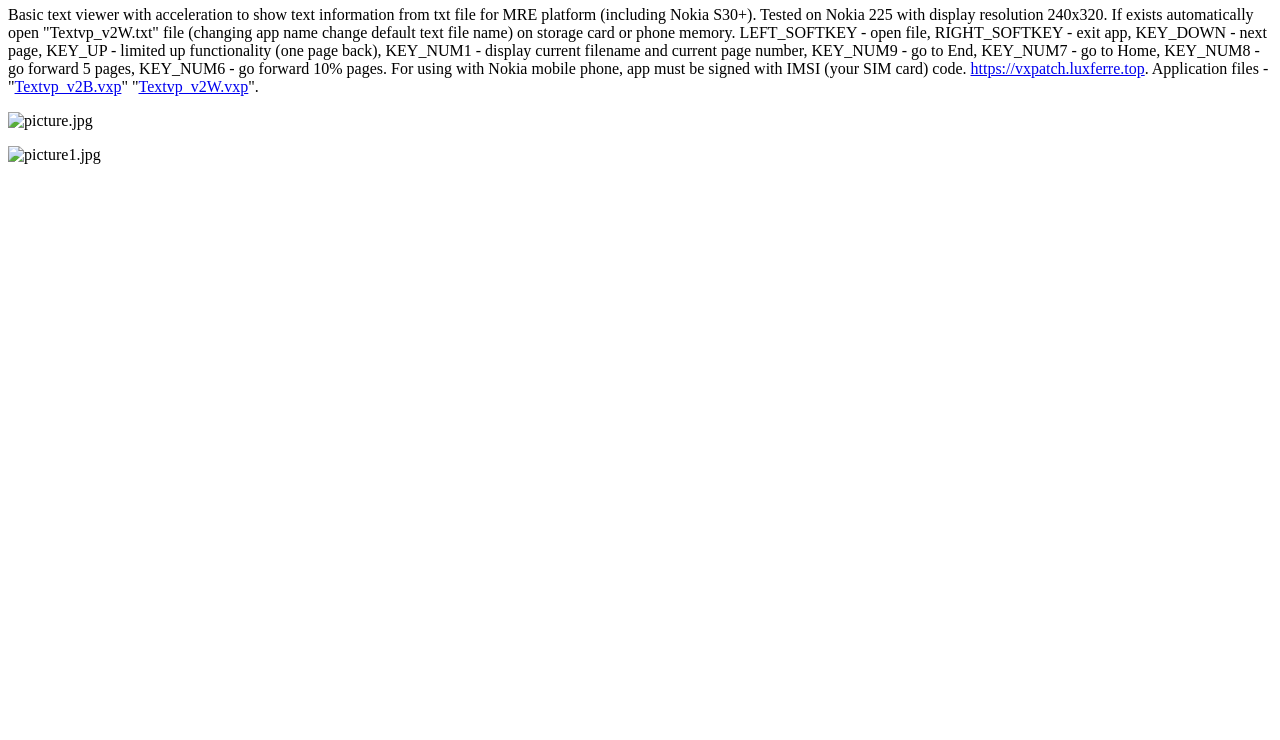
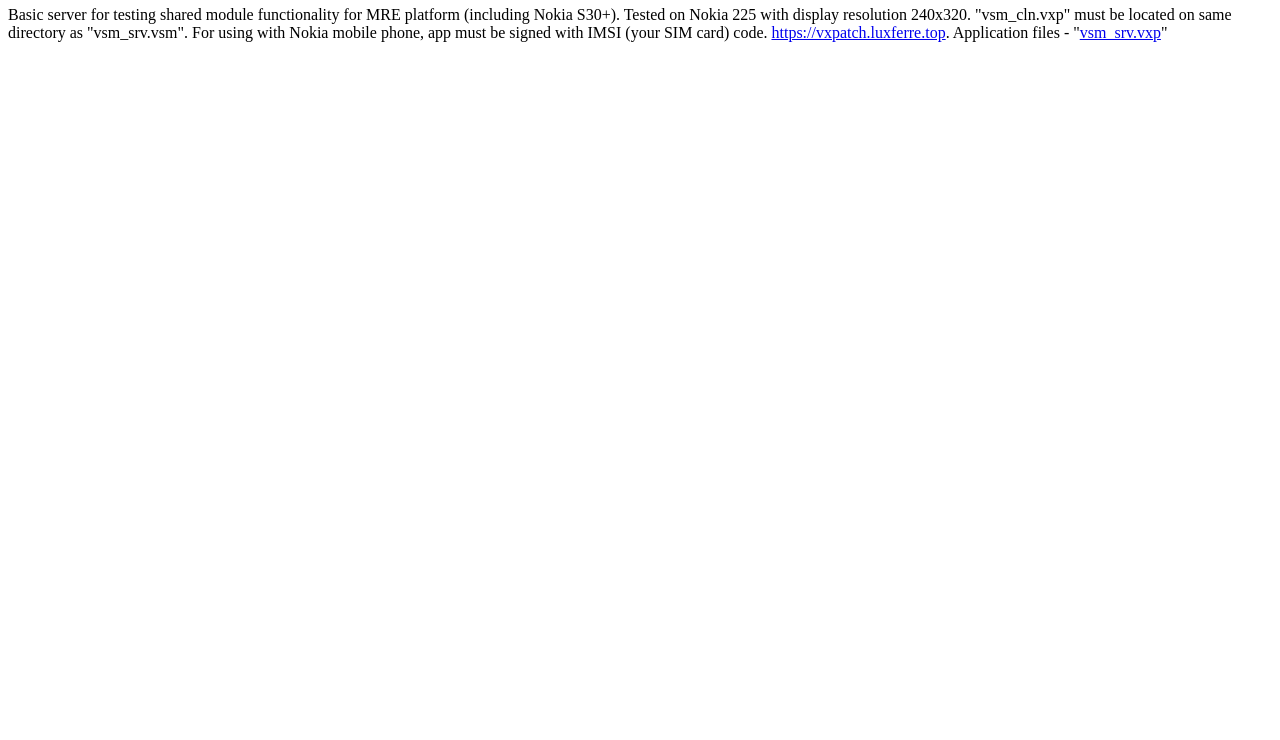
Before and after one commit to RDZDX/vsm_srv, a plain HTML site: page docs/index.html in a window 1280 px wide. Shown: the part 60-800 px from the top of the page. Drawn offline with Linux system fonts and the light colour scheme.

Commit message:
Update index.html

```diff
--- a/docs/index.html
+++ b/docs/index.html
@@ -2,21 +2,13 @@
 
 <body>
   <h1>Vsm_srv - server for testing shared module functionality</h1>
-  <p>Basic text viewer with acceleration to show text information from txt file for MRE platform
+  <p>Basic server for testing shared module functionality for MRE platform
     (including Nokia S30+). Tested on Nokia 225 with display resolution 240x320.
-    If exists automatically open "Textvp_v2W.txt" file (changing app name change default text file name) on storage card or phone memory.
-    LEFT_SOFTKEY - open file, RIGHT_SOFTKEY - exit app, KEY_DOWN - next page,
-    KEY_UP - limited up functionality (one page back), KEY_NUM1 - display current
-    filename and current page number, KEY_NUM9 - go to End, KEY_NUM7 - go to Home, KEY_NUM8 - go forward 5 pages,
-    KEY_NUM6 - go forward 10% pages.
+    "vsm_cln.vxp" must be located on same directory as "vsm_srv.vsm".
     For using with Nokia mobile phone, app must be signed with IMSI (your SIM card) code.
     <a href="https://vxpatch.luxferre.top">https://vxpatch.luxferre.top</a>. Application files -
-    "<a href="https://github.com/RDZDX/textvp_v2/blob/main/Textvp_v2B.vxp?raw=true" download>Textvp_v2B.vxp</a>"
-    "<a href="https://github.com/RDZDX/textvp_v2/blob/main/Textvp_v2W.vxp?raw=true" download>Textvp_v2W.vxp</a>".
+    "<a href="https://github.com/RDZDX/vsm_srv/blob/main/vsm_srv.vxp?raw=true" download>vsm_srv.vxp</a>"
   </p>
-  <img src="picture.jpg" alt="picture.jpg">
-    </p>
-  <img src="picture1.jpg" alt="picture1.jpg">
 </body>
 
 </html>
```
